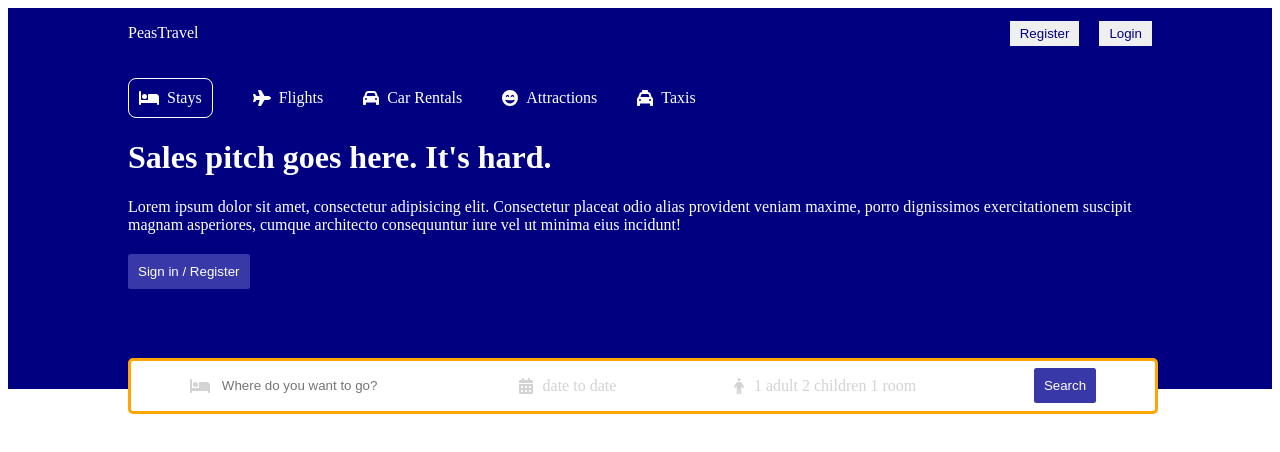
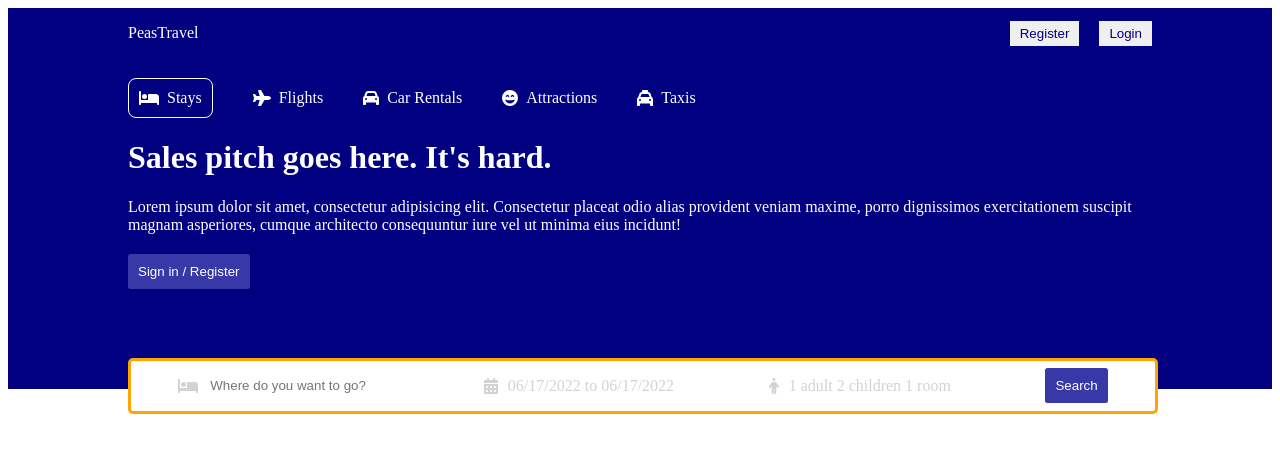
Before and after one commit to CupofCoding/react-reserve, a React (Create React App) app: page / in a window 1280 px wide. Shown: the top 452 px of the page. Built offline with nearby package versions, Linux system fonts and the light colour scheme.

Commit message:
added calendar functionality with react-date-range

```diff
--- a/package.json
+++ b/package.json
@@ -11,6 +11,7 @@
     "@testing-library/react": "^13.3.0",
     "@testing-library/user-event": "^13.5.0",
     "react": "^18.2.0",
+    "react-date-range": "^1.4.0",
     "react-dom": "^18.2.0",
     "react-router-dom": "^6.3.0",
     "react-scripts": "5.0.1",
--- a/src/components/header/Header.jsx
+++ b/src/components/header/Header.jsx
@@ -1,9 +1,22 @@
-import { FontAwesomeIcon } from '@fortawesome/react-fontawesome'
-import React from 'react'
-import { faBed, faCalendarDays, faCar, faFaceGrinBeam, faPerson, faPlane, faTaxi } from '@fortawesome/free-solid-svg-icons'
-import "./header.css"
+import { FontAwesomeIcon } from '@fortawesome/react-fontawesome';
+import React from 'react';
+import { faBed, faCalendarDays, faCar, faFaceGrinBeam, faPerson, faPlane, faTaxi } from '@fortawesome/free-solid-svg-icons';
+import "./header.css";
+import { useState } from 'react';
+import { DateRange } from 'react-date-range';
+import 'react-date-range/dist/styles.css'; // main css file
+import 'react-date-range/dist/theme/default.css'; // theme css file
+import { format } from 'date-fns';
 
 const Header = () => {
+    const [openCalendar, setOpenCalendar] = useState(false)
+    const [date, setDate] = useState([
+        {
+          startDate: new Date(),
+          endDate: new Date(),
+          key: 'selection'
+        }
+      ]);
   return (
     <div className="header">
         <div className="headerContainer">
@@ -39,7 +52,18 @@
                 </div>
                 <div className="headerSearchItem">
                     <FontAwesomeIcon icon={faCalendarDays} className="headerIcon" />
-                    <span className='headerSearchText'>date to date</span>
+                    <span className='headerSearchText' onClick={()=>setOpenCalendar(!openCalendar)}>
+                    {`${format(date[0].startDate, "MM/dd/yyyy")} to ${format(date[0].endDate, "MM/dd/yyyy")}`}
+                    </span>
+                    {/* MM has to be capitalized otherwise it reflects minutes... */}
+                    {/* && for is true */}
+                    {openCalendar && <DateRange
+                        className='dateCalender'
+                        editableDateInputs={true}
+                        onChange={item => setDate([item.selection])}
+                        moveRangeOnFirstSelection={false}
+                        ranges={date}
+                        />}
                 </div>
                 <div className="headerSearchItem">
                     <FontAwesomeIcon icon={faPerson} className="headerIcon" />
--- a/src/components/header/header.css
+++ b/src/components/header/header.css
@@ -77,3 +77,8 @@
     color: lightgray;
     cursor: pointer;
 }
+
+.dateCalender{
+    position: absolute;
+    top: 52px;
+}
```
Also changed, not shown: 1 other file (tests, documents, lock files or other folders).
